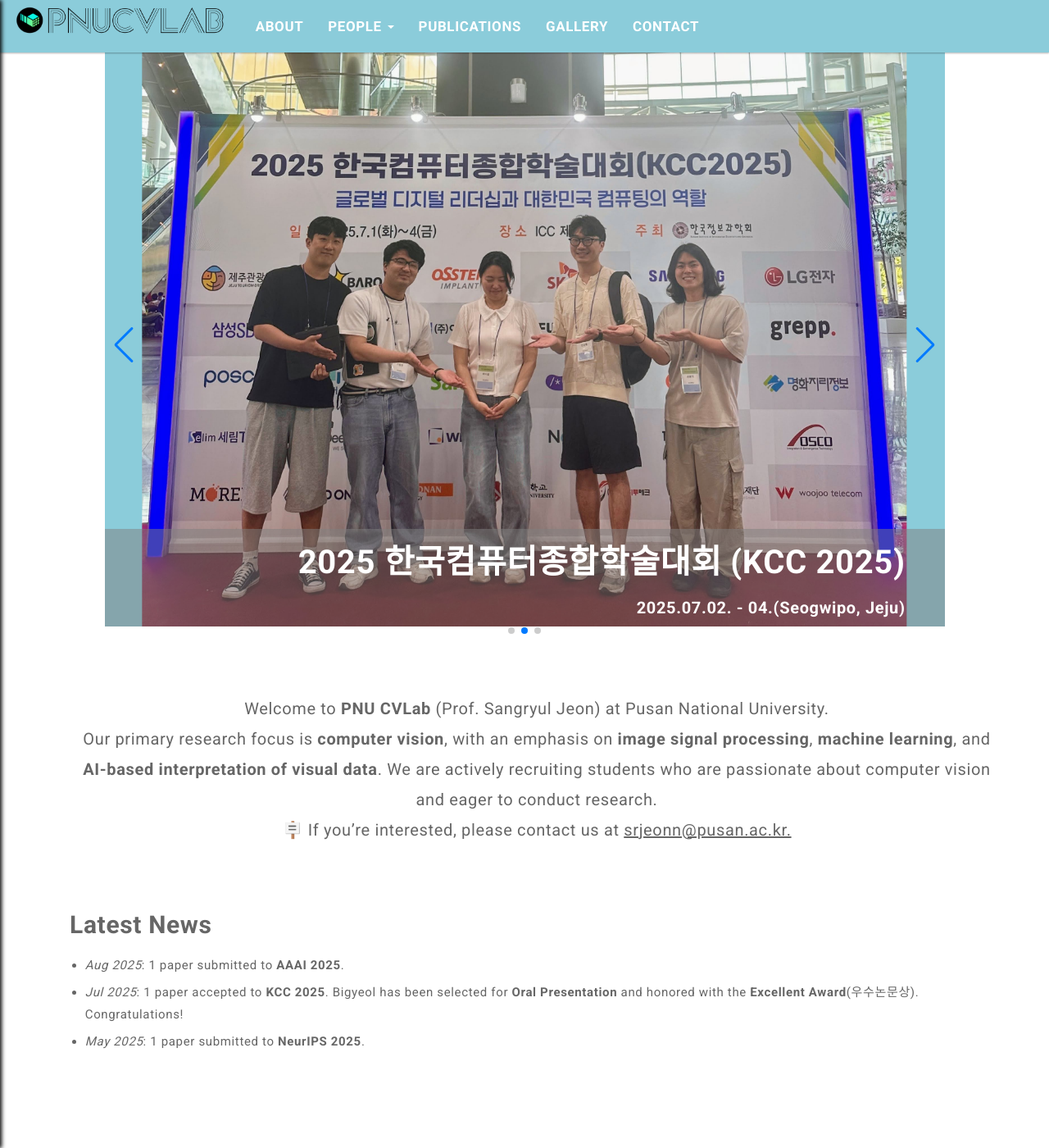
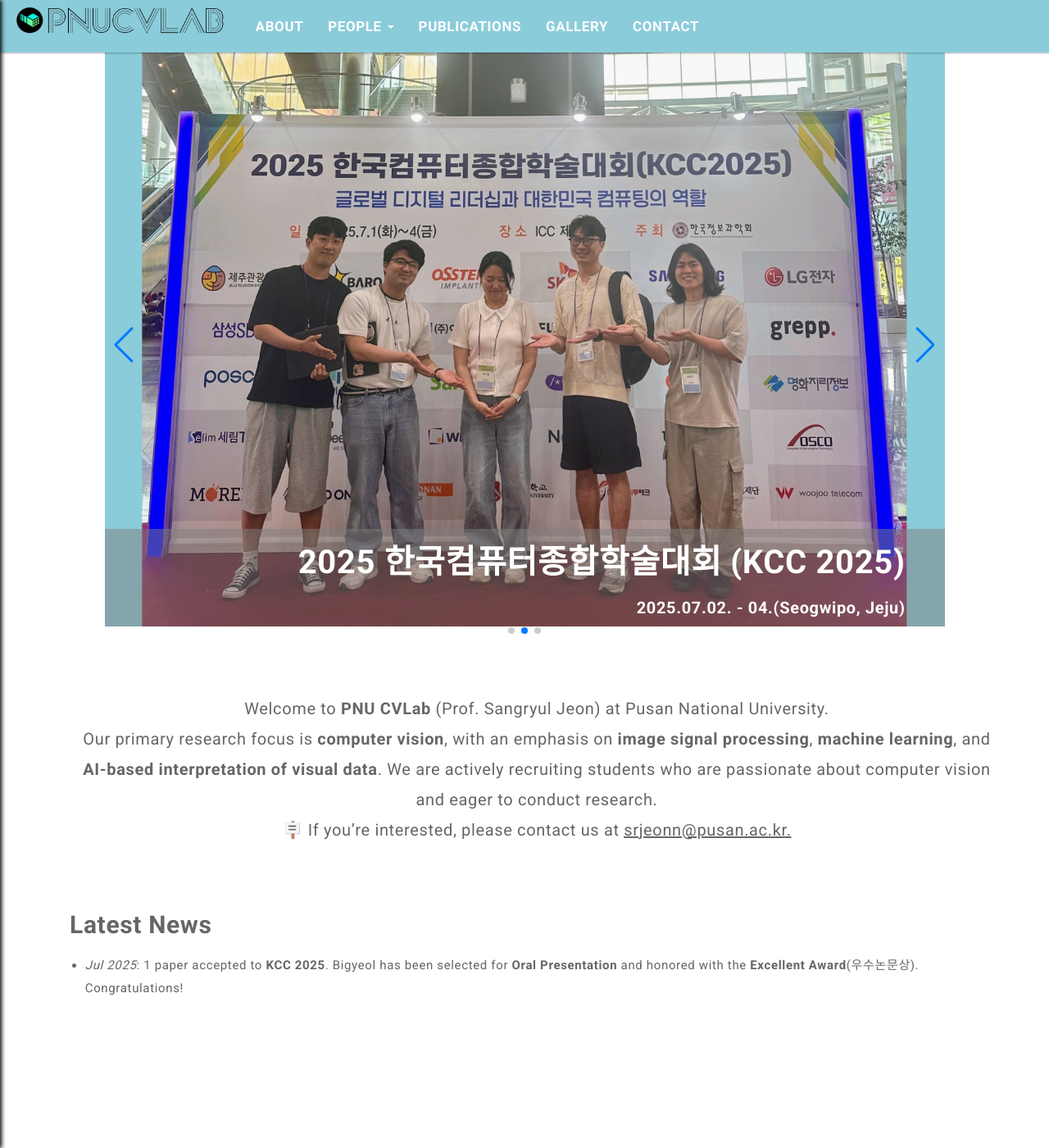
Before and after one commit to pnucvlab/pnucvlab.github.io, a Jekyll site: the page built from index.html, in a window 1280 px wide and 1400 px high, scrolled down 40 px. Shown: the whole window at 82% size. Built offline with Jekyll 4.4.1, drawn with Linux system fonts in a browser that asks for light colours; the list of posts is cut into pages by our own code.

Commit message:
edit Latest News

```diff
--- a/assets/css/main.css
+++ b/assets/css/main.css
@@ -300,7 +300,7 @@
 
   .news-list li {
 	font-size: 15px;
-	margin-bottom: 0.3em;
+	margin-bottom: 0.1em;
   }
 
 .side-menu {
--- a/index.html
+++ b/index.html
@@ -72,9 +72,7 @@
   <div class="latest-news">
     <p class="news-title">Latest News</p>
     <ul class="news-list">
-      <li><i>Aug 2025</i>: 1 paper submitted to <b>AAAI 2025</b>.</li>
       <li><i>Jul 2025</i>: 1 paper accepted to <b>KCC 2025</b>. Bigyeol has been selected for <b>Oral Presentation</b> and honored with the <b>Excellent Award</b>(우수논문상). Congratulations!</li>
-      <li><i>May 2025</i>: 1 paper submitted to <b>NeurIPS 2025</b>.</li>
     </ul>
   </div>
 
```
